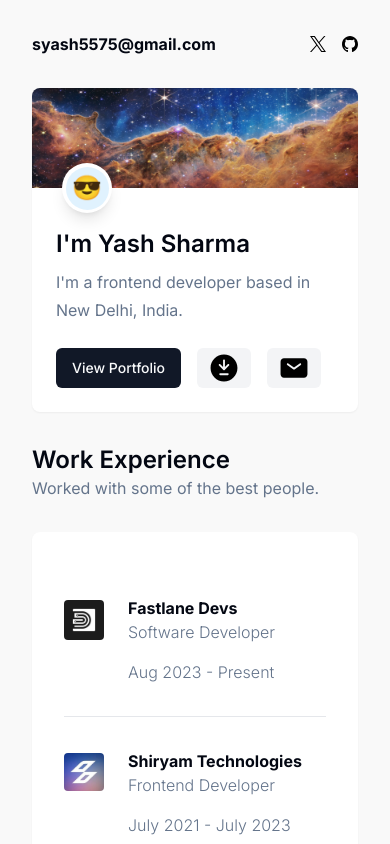
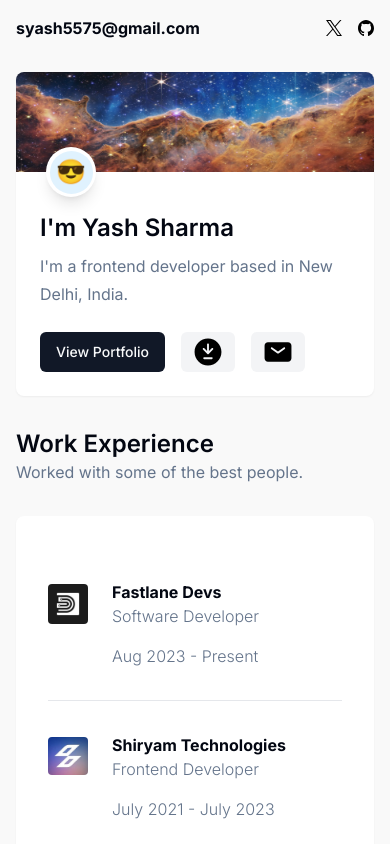
Before and after one commit to yashsharma999/personal-website, a Next.js app: page / in a window 390 px wide. Shown: the top 844 px of the page. Built offline with nearby package versions, Linux system fonts and the light colour scheme.

Commit message:
fix: padding issue in mobile

```diff
--- a/app/layout.js
+++ b/app/layout.js
@@ -14,7 +14,7 @@ export default function RootLayout({ children }) {
   return (
     <html lang='en'>
       <body className={`${inter.className} bg-[#f9f9f9]`}>
-        <main className='max-w-5xl mx-auto p-8'>
+        <main className='max-w-5xl mx-auto p-4 md:p-8'>
           <Navbar />
           {children}
         </main>
--- a/components/Faq.jsx
+++ b/components/Faq.jsx
@@ -17,7 +17,10 @@ export default function Faq() {
         />
       </div>
       {faq.map((item, i) => (
-        <div className={cn(`flex flex-col gap-2`, { hidden: i !== current })}>
+        <div
+          key={i}
+          className={cn(`flex flex-col gap-2`, { hidden: i !== current })}
+        >
           <p className='text-sm font-semibold text-slate-500'>
             {item.question}
           </p>
```
